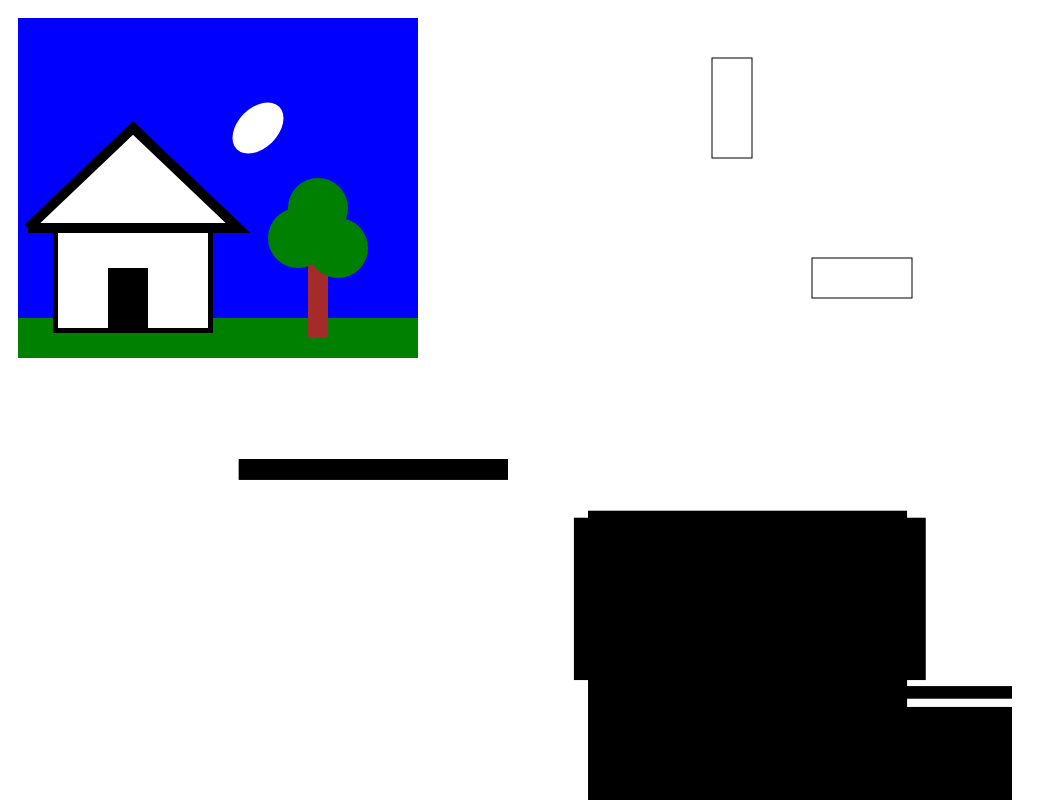
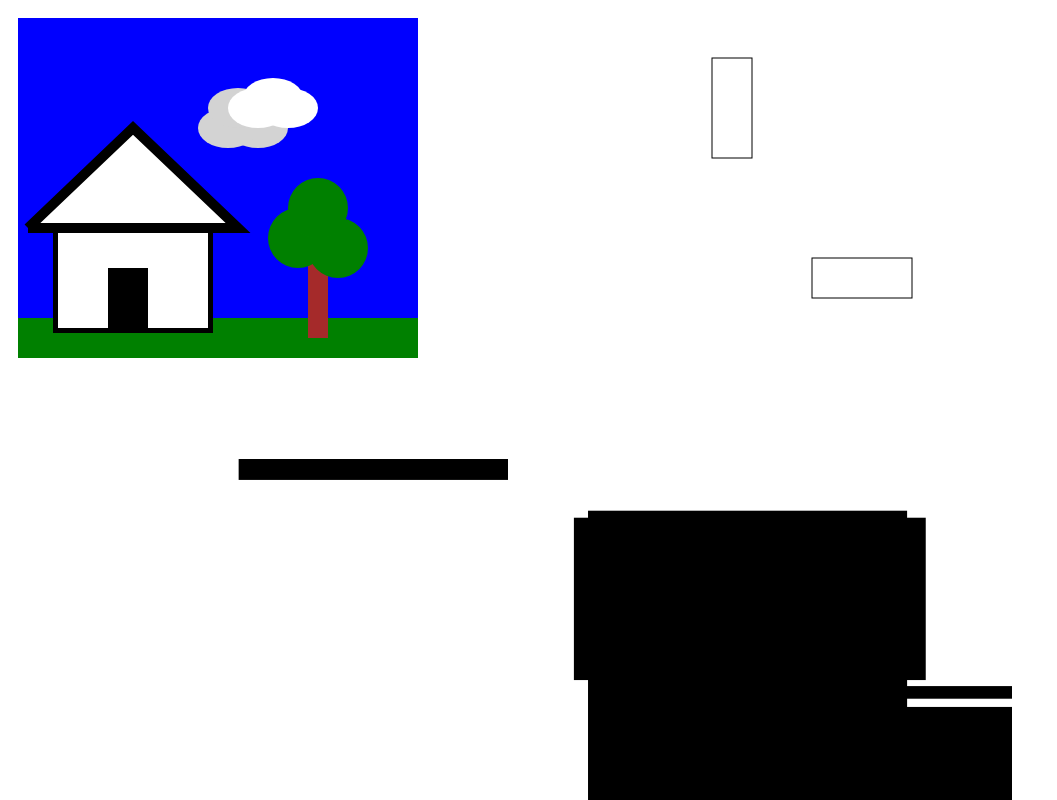
Before and after one commit to Lilli-Knecht/GIS-SoSe-2021, a plain HTML site: page Aufgabe2.2/index.html in a window 1280 px wide. Shown: the top 800 px of the page, without its empty margins (0-1057 px from the left). Drawn offline with Linux system fonts and the light colour scheme.

Commit message:
Aufgabe2.2_fertig

```diff
--- a/Aufgabe2.2/index.html
+++ b/Aufgabe2.2/index.html
@@ -13,6 +13,8 @@
     <canvas id="Canvas_3.b)" width="500" height="400"></canvas>
     <canvas id="Canvas_3.c,d)" width="500" height="400"></canvas>
     <canvas id="Canvas_3.e)" width="500" height="400"></canvas>
+    <canvas id="Canvas_3.g)" width="500" height="400"></canvas>
+
 
 
 </body>
--- a/Aufgabe2.2/script.js
+++ b/Aufgabe2.2/script.js
@@ -112,8 +112,13 @@ var Aufgabe2_2;
     console.log(split(array1, 2, 4));
     function split(_arr, _index1, _index2) {
         let arraysplit = [];
-        for (let i = _index1; i <= _index2; i++) {
-            arraysplit.push(_arr[i]);
+        if (_index1 < _index2) {
+            for (let i = _index1; i <= _index2; i++) {
+                arraysplit.push(_arr[i]);
+            }
+        }
+        else {
+            console.log("Index 1 muss größer als Index 2 sein, um einen Teil eines Arrays ausgeben zu können.");
         }
         return arraysplit;
     }
@@ -156,9 +161,25 @@ var Aufgabe2_2;
     contextBaum.beginPath();
     contextBaum.ellipse(310, 200, 30, 30, Math.PI / 4, 0, 2 * Math.PI);
     contextBaum.fill();
+    contextWolke.fillStyle = "lightgrey";
+    contextWolke.beginPath();
+    contextWolke.ellipse(250, 120, 20, 30, Math.PI / 2, 0, 2 * Math.PI);
+    contextWolke.fill();
+    contextWolke.beginPath();
+    contextWolke.ellipse(220, 120, 20, 30, Math.PI / 2, 0, 2 * Math.PI);
+    contextWolke.fill();
+    contextWolke.beginPath();
+    contextWolke.ellipse(230, 100, 20, 30, Math.PI / 2, 0, 2 * Math.PI);
+    contextWolke.fill();
     contextWolke.fillStyle = "white";
     contextWolke.beginPath();
-    contextWolke.ellipse(250, 120, 20, 30, Math.PI / 4, 0, 2 * Math.PI);
+    contextWolke.ellipse(280, 100, 20, 30, Math.PI / 2, 0, 2 * Math.PI);
+    contextWolke.fill();
+    contextWolke.beginPath();
+    contextWolke.ellipse(250, 100, 20, 30, Math.PI / 2, 0, 2 * Math.PI);
+    contextWolke.fill();
+    contextWolke.beginPath();
+    contextWolke.ellipse(265, 90, 20, 30, Math.PI / 2, 0, 2 * Math.PI);
     contextWolke.fill();
     //b)
     console.log("b) siehe Seite");
@@ -196,7 +217,7 @@ var Aufgabe2_2;
     }
     let rechteckzufall = new Rechteck2();
     rechteckzufall.drawRect();
-    //d)
+    //d) siehe c)
     console.log("d) siehe c)");
     //e)
     console.log("e) siehe Seite");
@@ -219,8 +240,39 @@ var Aufgabe2_2;
         arrayRechtecke[i].drawRect();
     }
     //f)
-    console.log("f)");
+    console.log("f) versucht, aber keine funtionierende Lösung gefunden");
     //g)
-    console.log("g)");
+    console.log("g) Versuch");
+    class Zeichenobjekt {
+        constructor(_x, _y, _breite) {
+            this.canvas5 = document.getElementById("Canvas_3.g)");
+            this.contextZeichenobjekt = this.canvas5.getContext("2d");
+            this.xKoordinate = _x;
+            this.yKoordinate = _y;
+            this.breite = _breite;
+        }
+    }
+    class RechteckVererbung extends Zeichenobjekt {
+        constructor(_x, _y, _breite, _hoehe) {
+            super(_x, _y, _breite);
+            this.hoehe = _hoehe;
+        }
+        show() {
+            this.contextZeichenobjekt.strokeRect(this.xKoordinate, this.yKoordinate, this.breite, this.hoehe);
+        }
+    }
+    class KreisVererbung extends Zeichenobjekt {
+        constructor(_x, _y, _breite) {
+            super(_x, _y, _breite);
+        }
+        show() {
+            this.contextZeichenobjekt.ellipse(this.xKoordinate, this.yKoordinate, this.breite, this.breite, Math.PI / 4, 0, 2 * Math.PI);
+            this.contextZeichenobjekt.fill();
+        }
+    }
+    let rechteckerbe = new RechteckVererbung(300, 100, 40, 70);
+    rechteckerbe.show();
+    let kreis1 = new KreisVererbung(200, 200, 40);
+    kreis1.show();
 })(Aufgabe2_2 || (Aufgabe2_2 = {}));
 //# sourceMappingURL=script.js.map
```
Also changed, not shown: Aufgabe2.2/script.ts (+65 -6 lines), 1 other file.
